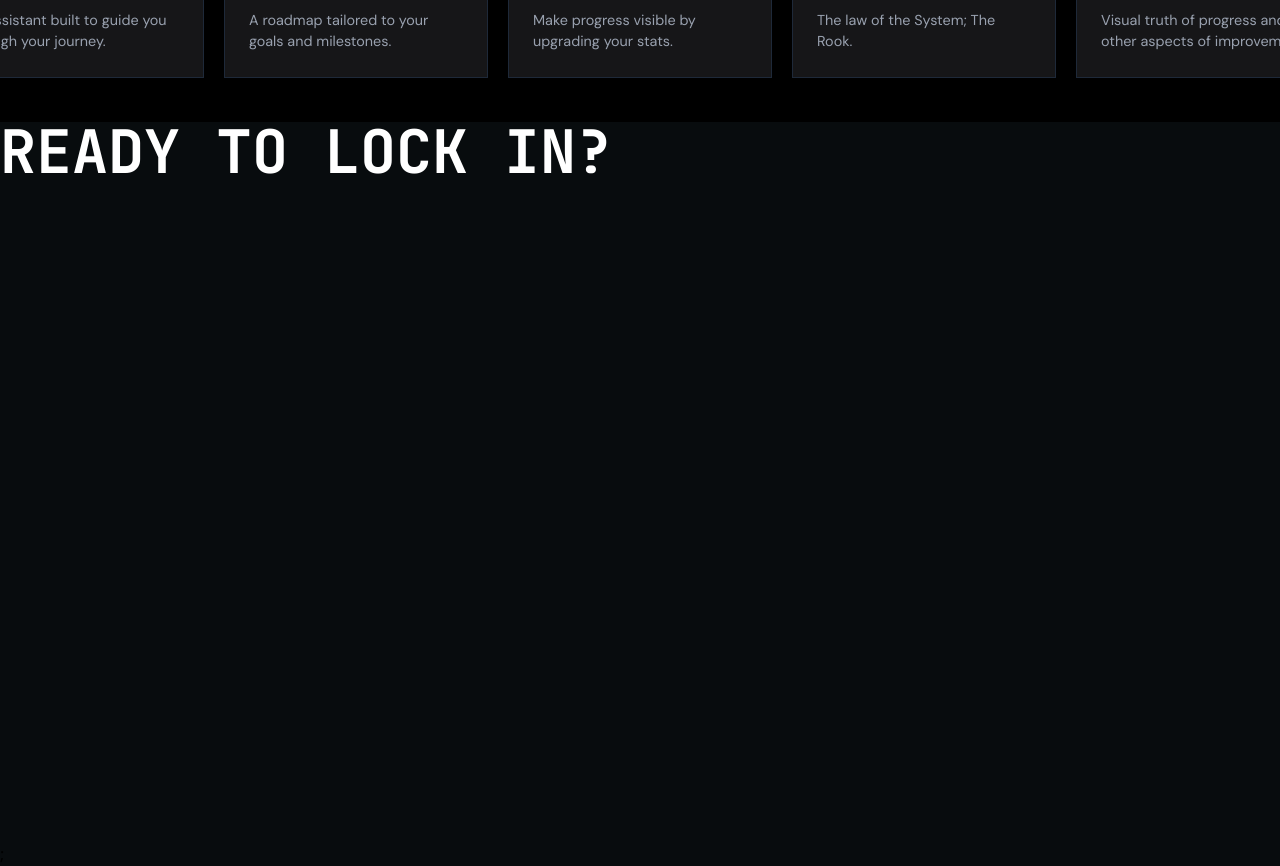
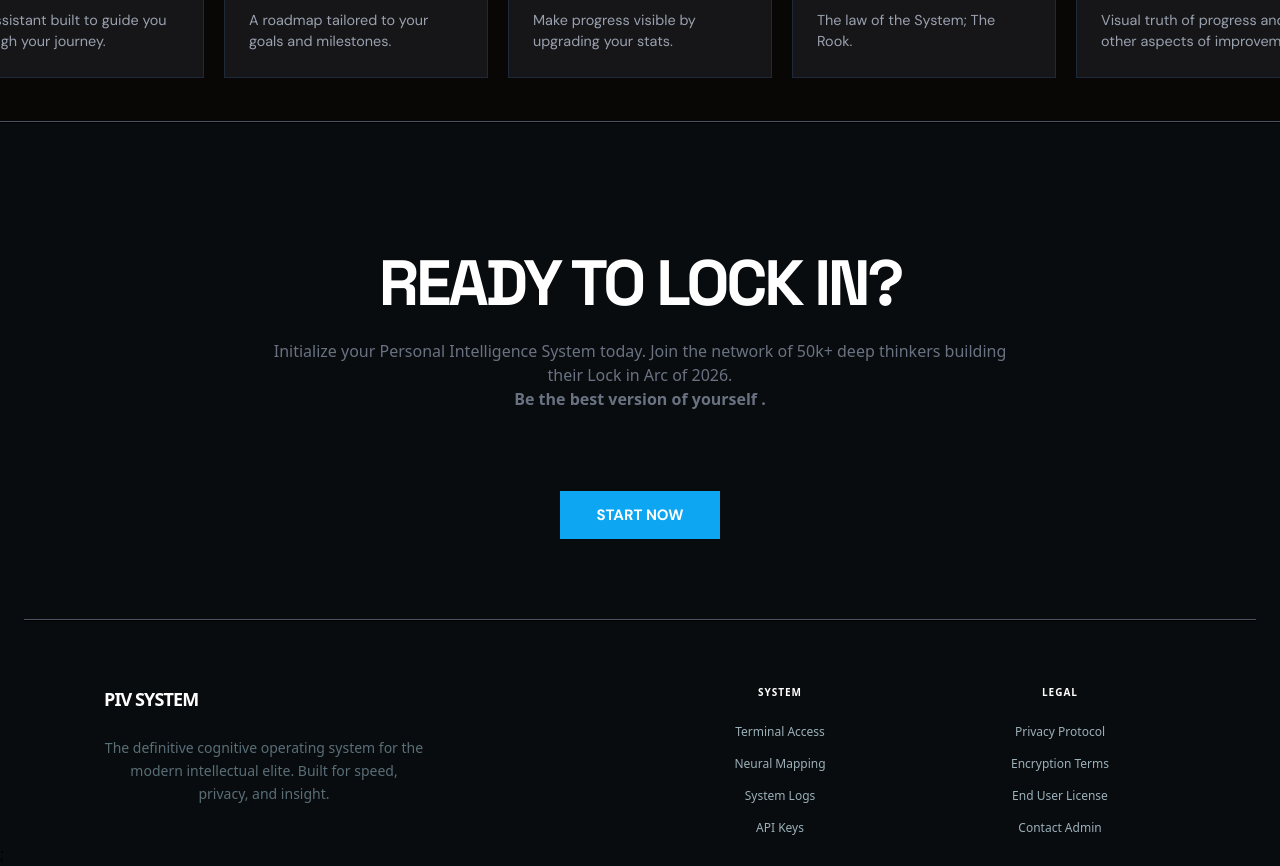
Before and after one commit to Akatsuki2r/Daily_log-website, a React (Vite) app in the folder client/: page / in a window 1280 px wide. Shown: the part 1460-2326 px from the top of the page. Built offline with nearby package versions, Linux system fonts and the light colour scheme.

Commit message:
Done with the homepage gonna start authentication

```diff
--- /dev/null
+++ b/client/src/components/Footer.tsx
@@ -0,0 +1,85 @@
+import "../index.css";
+
+
+export default function Footer() {
+  return (
+    <footer className="border-t border-border-dark bg-background-dark px-6 md:px-20 py-16">
+      <div className="mx-auto max-w-[1200px]">
+        <div className="grid grid-cols-2 md:grid-cols-4 gap-12 mb-16">
+          <div className="col-span-2">
+            <div className="flex items-center gap-3 text-primary mb-6">
+              <h2 className="text-white text-lg font-bold tracking-tighter uppercase">
+                PIV SYSTEM
+              </h2>
+            </div>
+            <p className="text-[#5a6e78] text-sm max-w-xs leading-relaxed">
+              The definitive cognitive operating system for the modern
+              intellectual elite. Built for speed, privacy, and insight.
+            </p>
+          </div>
+          <div>
+            <h4 className="text-white text-[10px] font-black uppercase tracking-widest mb-6">
+              System
+            </h4>
+            <ul className="flex flex-col gap-4 text-xs text-[#9cb0ba]">
+              <li>
+                <a className="hover:text-primary transition-colors" href="#">
+                  Terminal Access
+                </a>
+              </li>
+              <li>
+                <a className="hover:text-primary transition-colors" href="#">
+                  Neural Mapping
+                </a>
+              </li>
+              <li>
+                <a className="hover:text-primary transition-colors" href="#">
+                  System Logs
+                </a>
+              </li>
+              <li>
+                <a className="hover:text-primary transition-colors" href="#">
+                  API Keys
+                </a>
+              </li>
+            </ul>
+          </div>
+          <div>
+            <h4 className="text-white text-[10px] font-black uppercase tracking-widest mb-6">
+              Legal
+            </h4>
+            <ul className="flex flex-col gap-4 text-xs text-[#9cb0ba]">
+              <li>
+                <a className="hover:text-primary transition-colors" href="#">
+                  Privacy Protocol
+                </a>
+              </li>
+              <li>
+                <a className="hover:text-primary transition-colors" href="#">
+                  Encryption Terms
+                </a>
+              </li>
+              <li>
+                <a className="hover:text-primary transition-colors" href="#">
+                  End User License
+                </a>
+              </li>
+              <li>
+                <a className="hover:text-primary transition-colors" href="#">
+                  Contact Admin
+                </a>
+              </li>
+            </ul>
+          </div>
+        </div>
+        <div className="pt-8 border-t border-border-dark flex flex-col md:flex-row justify-between items-center gap-4">
+          <p className="text-[10px] font-bold text-[#5a6e78] tracking-widest uppercase">
+            © 2024 PIV_SYSTEM [v4.2.0-STABLE]
+          </p>
+
+
+        </div>
+      </div>
+    </footer>
+  );
+}
--- a/client/src/components/Main.tsx
+++ b/client/src/components/Main.tsx
@@ -8,7 +8,7 @@ export default function Main() {
 export function WelcomeMain() {
   return (
     <>
-      <main className="flex flex-col items-center justify-center min-h-screen dm-sans text-center bg-[#000006c2] text-white ">
+      <main className="flex flex-col items-center justify-center min-h-screen dm-sans text-center bg-[#080c0e] text-white ">
         <h1 className="text-7xl md:text-8xl font-extrabold text-white leading-[0.95] gap-0">
           UPGRADE YOUR
           <br />
--- a/client/src/components/Navbar.tsx
+++ b/client/src/components/Navbar.tsx
@@ -42,7 +42,7 @@ export function Navbar2() {
       <nav className="p-3 flex justify-between items-center  text-white content-center dm-sans mx-50">
         <div className="inline-flex items-center gap-16 ">
           <h1 className="text-2xl font-bold">
-            <span className="mx-2">PI</span>
+            <span className="mx-2 tracking-tighter">PI</span>
             <span className="color  ">SYSTEM</span>
           </h1>
 
--- a/client/src/components/Section1.tsx
+++ b/client/src/components/Section1.tsx
@@ -5,7 +5,7 @@ export default function Section1() {
   return (
     <>
       <hr className="border-gray-700 border"></hr>
-      <section className="text-white bg-black p-28 w-full flex flex-col items-center h-[90vh]">
+      <section className="text-white bg-[#090606] p-28 w-full flex flex-col items-center h-[90vh]">
         <div className="flex flex-col gap-1.5 w-fit items-center ">
           <div>
             <span className="inline-flex gap-3 flex-row items-center">
--- a/client/src/components/Section2.tsx
+++ b/client/src/components/Section2.tsx
@@ -1,11 +1,29 @@
 import "../index.css";
+import Footer from "./Footer";
 
 export default function Section2() {
   return (
     <>
-      <hr></hr>
-      <section className="h-[90vh]">
-        <h1 className="dm-sans text-white text-6xl font-bold jetbrains-mono">READY TO LOCK IN?</h1>
+      <hr className=" border-gray-600"></hr>
+      <section className=" px-6 py-32 text-center border-t border-border-dark h-[90vh] overflow-hidden ">
+        <div className="flex flex-col items-center mb-20">
+          <h1 className="text-white text-5xl md:text-[4rem] font-black uppercase tracking-tighter  mb-6 space-grotesk">
+            READY TO LOCK IN?
+          </h1>
+          <p className="text-gray-500 w-3xl mb-20">
+            Initialize your Personal Intelligence System today. Join the network
+            of 50k+ deep thinkers building their Lock in Arc of 2026.<br></br>
+            <p className="font-bold text-shadow-cyan-100">
+              Be the best version of yourself .
+            </p>
+          </p>
+
+          <button className="bg-[#0da6f2] text-white w-40 h-12 dm-sans text-[15px] uppercase font-bold">
+            Start Now
+          </button>
+        </div>
+        <hr className="border-gray-600 "></hr>
+        <Footer />
       </section>
     </>
   );
```
